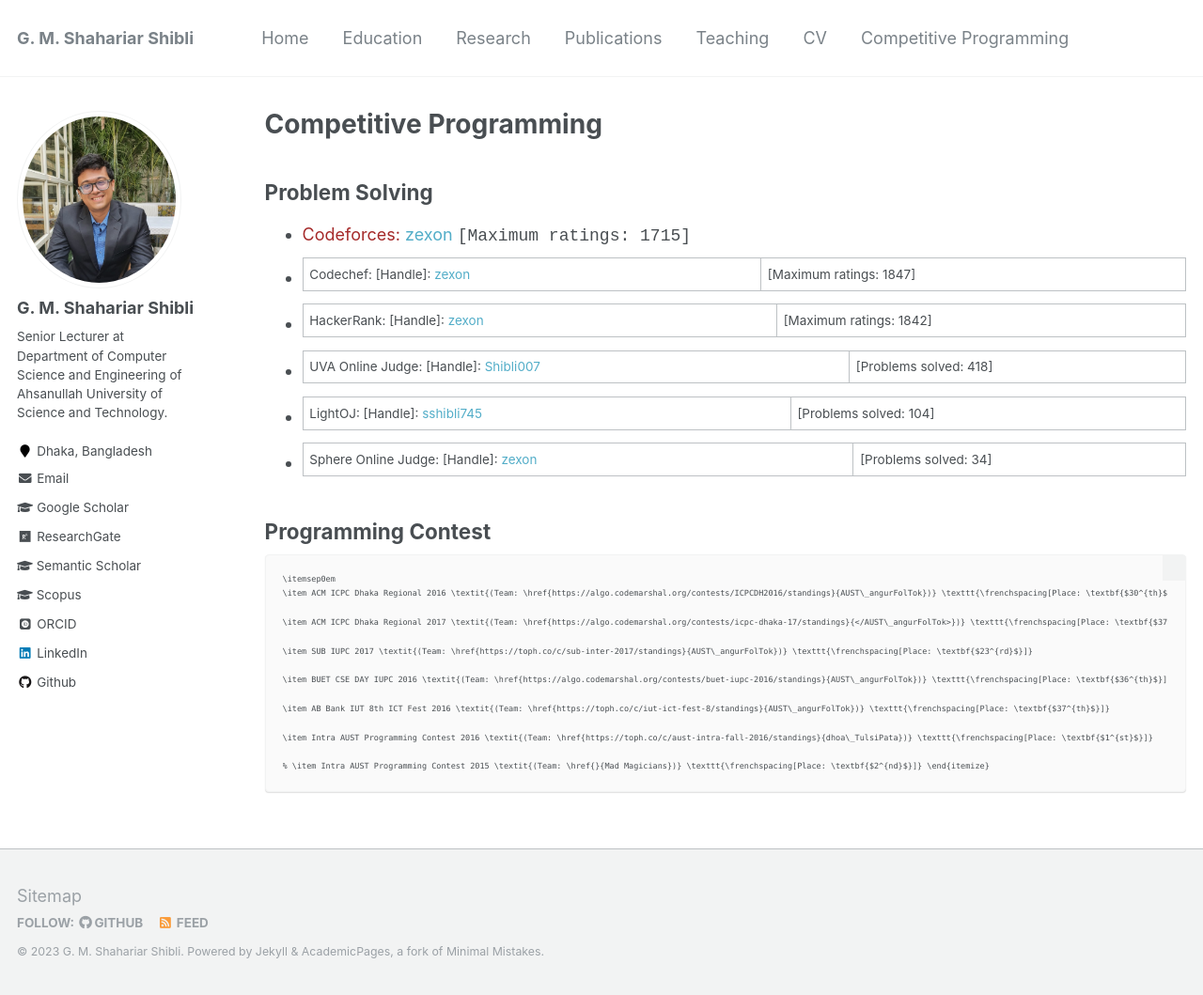
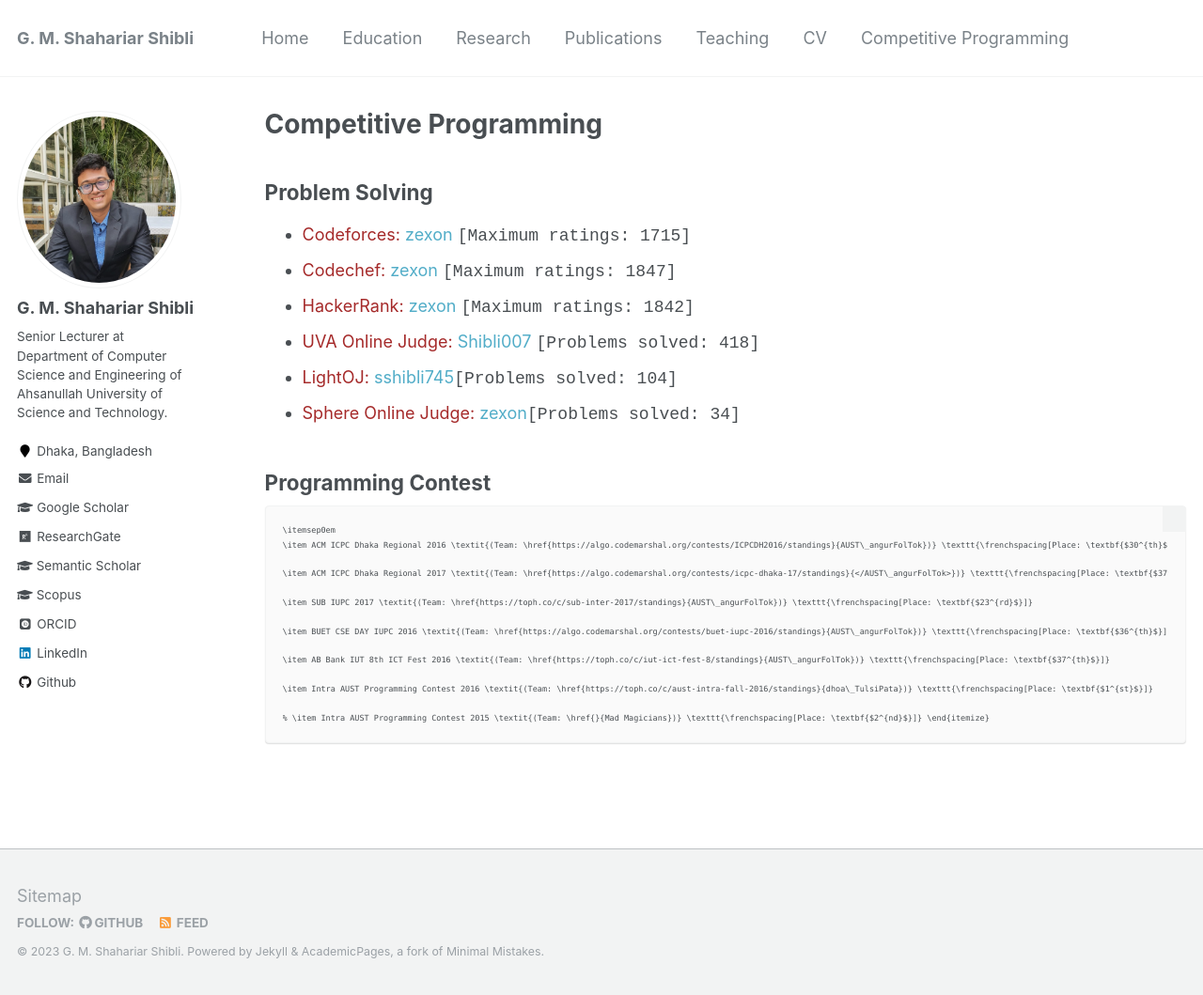
Before and after one commit to shahariar-shibli/shahariar-shibli.github.io, a Jekyll site: the page built from _pages/programming.md, in a window 1280 px wide and 1059 px high. Shown: the whole window at 94% size. Built offline with Jekyll 4.4.1, drawn with Linux system fonts in a browser that asks for light colours; some web fonts are replaced.

Commit message:
Update programming.md

```diff
--- a/_pages/programming.md
+++ b/_pages/programming.md
@@ -7,11 +7,11 @@ author_profile: true
 
 ## Problem Solving
 + <span style="color:brown">Codeforces: </span>[zexon](https://codeforces.com/profile/zexon) <span style="font-family:Courier New">[Maximum ratings: 1715]</span>
-+ Codechef: [Handle]: [zexon](https://www.codechef.com/users/zexon) | [Maximum ratings: 1847]
-+ HackerRank: [Handle]: [zexon](https://www.hackerrank.com/zexon?hr_r=1) | [Maximum ratings: 1842]
-+ UVA Online Judge: [Handle]: [Shibli007](https://uhunt.onlinejudge.org/id/659594) | [Problems solved: 418]
-+ LightOJ: [Handle]: [sshibli745](https://lightoj.com/user/sshibli745) | [Problems solved: 104]
-+ Sphere Online Judge: [Handle]: [zexon](https://www.spoj.com/users/zexon/) | [Problems solved: 34]
++ <span style="color:brown">Codechef: </span>[zexon](https://www.codechef.com/users/zexon) <span style="font-family:Courier New">[Maximum ratings: 1847]</span>
++ <span style="color:brown">HackerRank: </span>[zexon](https://www.hackerrank.com/zexon?hr_r=1) <span style="font-family:Courier New">[Maximum ratings: 1842]</span>
++ <span style="color:brown">UVA Online Judge: </span>[Shibli007](https://uhunt.onlinejudge.org/id/659594) <span style="font-family:Courier New">[Problems solved: 418]</span>
++ <span style="color:brown">LightOJ: </span>[sshibli745](https://lightoj.com/user/sshibli745)<span style="font-family:Courier New">[Problems solved: 104]</span>
++ <span style="color:brown">Sphere Online Judge: </span>[zexon](https://www.spoj.com/users/zexon/)<span style="font-family:Courier New">[Problems solved: 34]</span>
 
 ## Programming Contest
 
```
